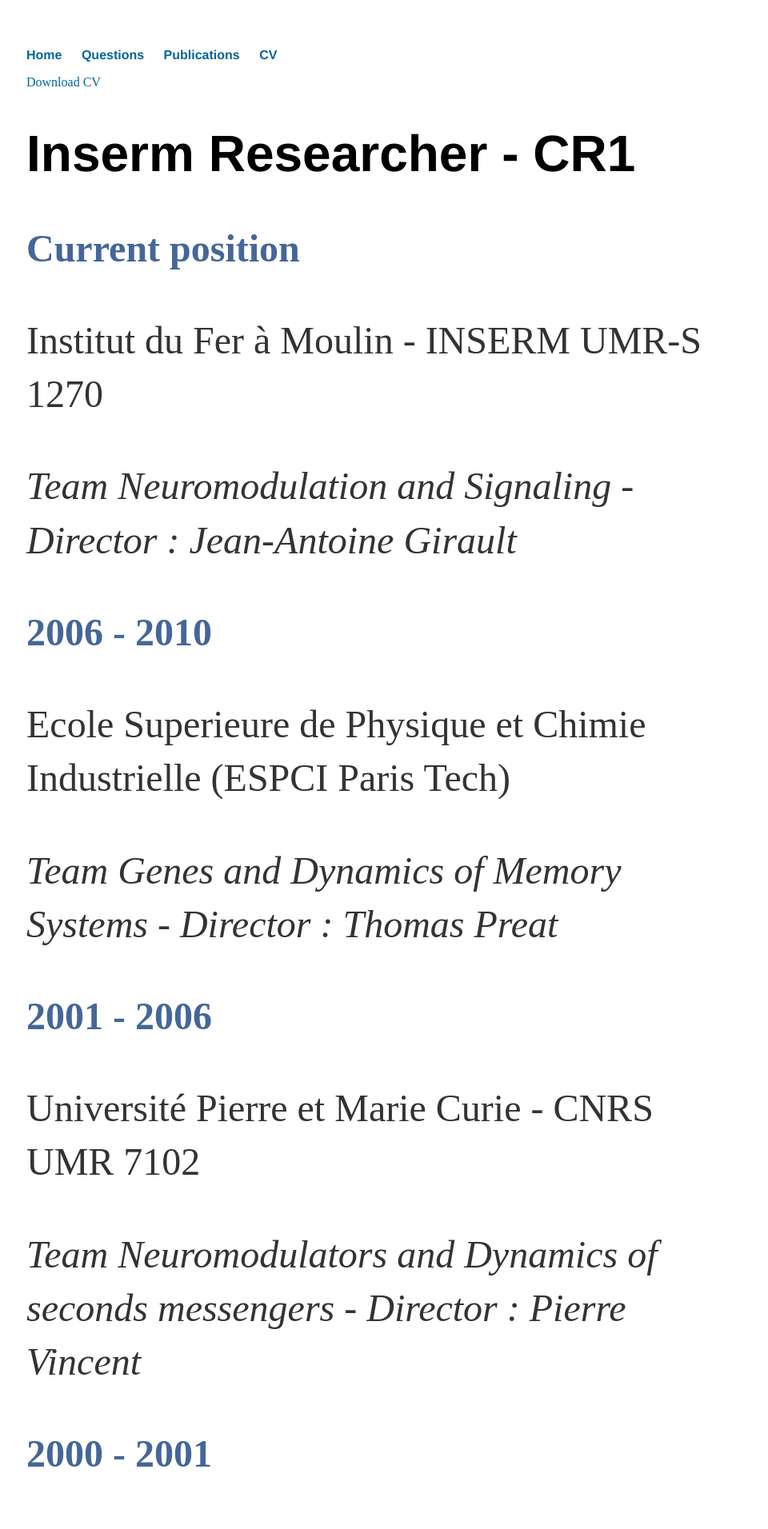
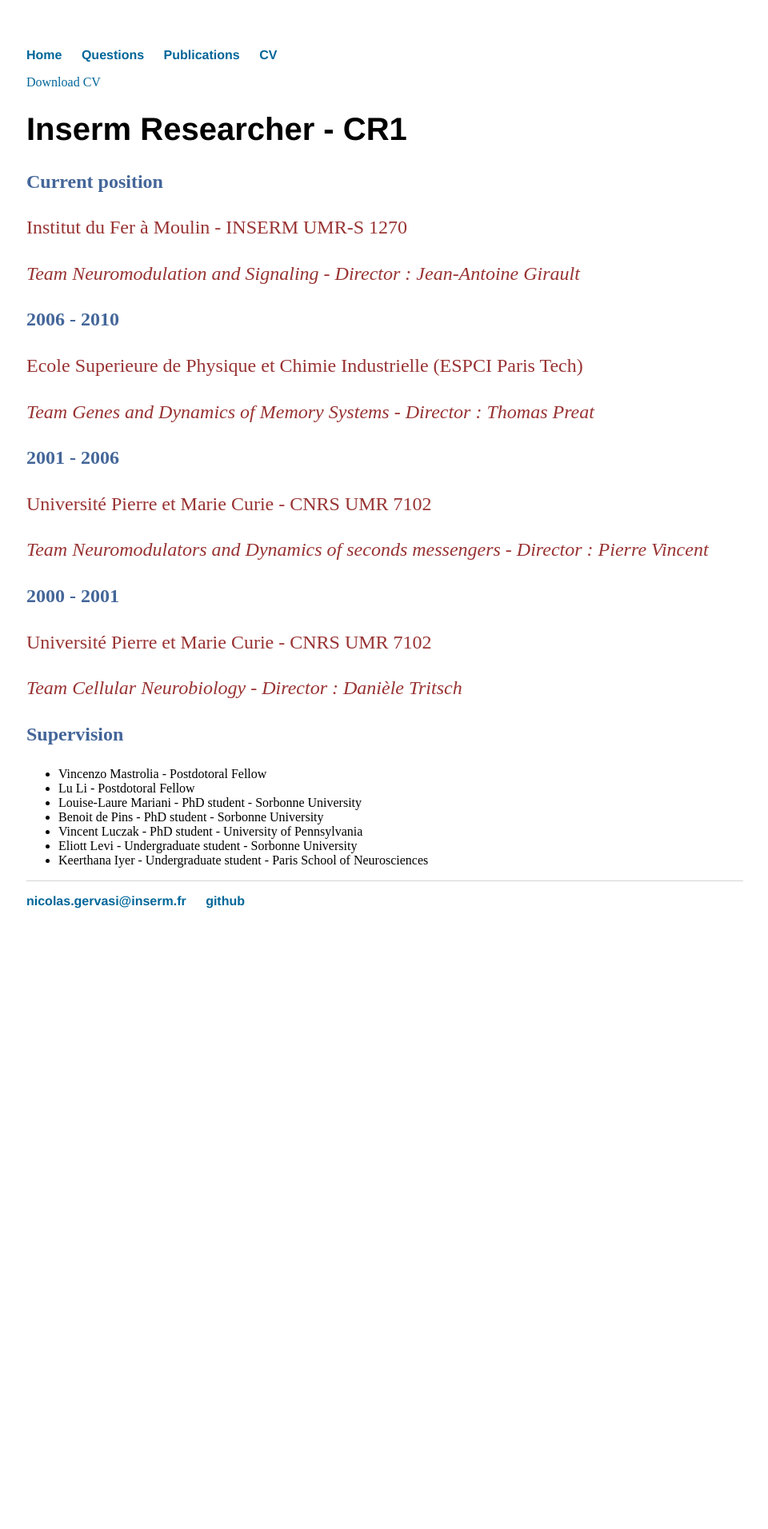
Before and after one commit to nicolasgervasi/nicolasgervasi.github.io, a Jekyll site: the page built from cv/index.html, in a window 1280 px wide. Shown: the top 1912 px of the page at 80% size, without its empty margins (159-1119 px from the left). Built offline with Jekyll 4.4.1, drawn with Linux system fonts in a browser that asks for light colours; after the commit the page ends 1196 px from its top, so only the background shows below that.

Commit message:
Update main.css

```diff
--- a/css/main.css
+++ b/css/main.css
@@ -22,13 +22,13 @@ a:hover {
 }
 
 h1 {
-    font-size: 4em;
+    font-size: 2.5em;
     font-family:'Helvetica', 'Arial', 'Sans-Serif';
 }
 p {
-    font-size: 3em;
+    font-size: 1.5em;
     line-height: 1.4em;
-    color: #333;
+    color: #933;
 }
 footer {
     border-top: 1px solid #d5d5d5;
```
